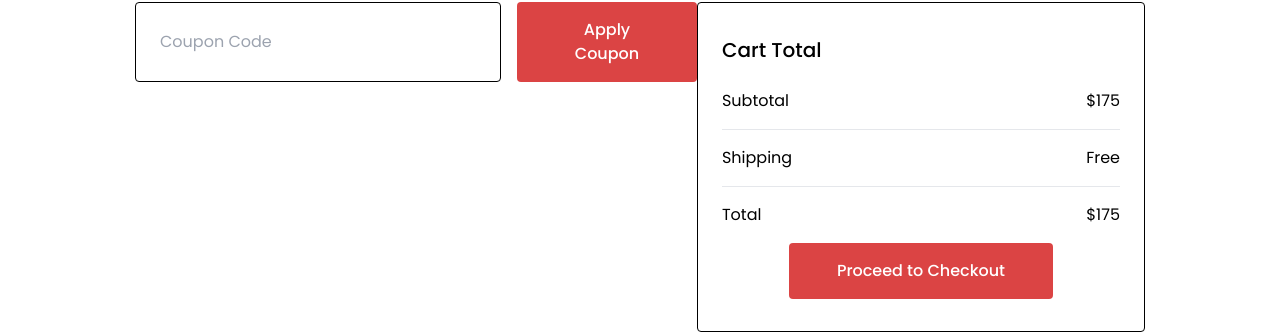
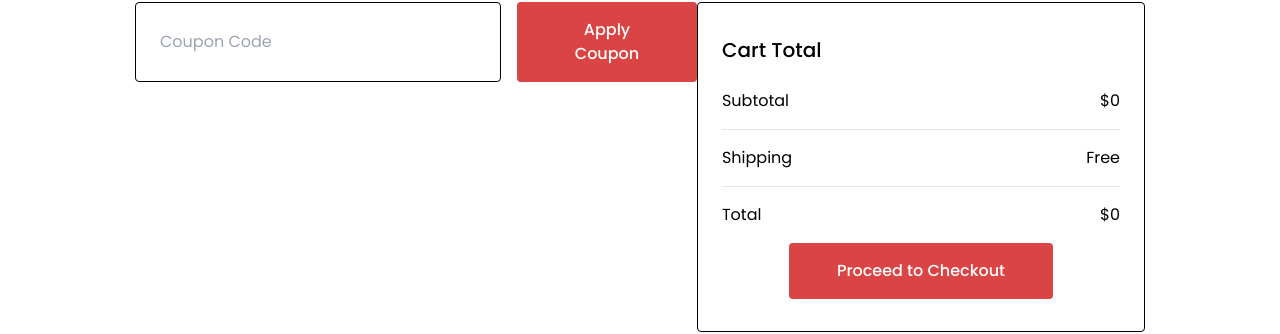
Before and after one commit to lajorr/react-ecom-full, a React (Vite) app: page /cart in a window 1280 px wide. Shown: the part 424-758 px from the top of the page. Built offline with nearby package versions, Linux system fonts and the light colour scheme.

Commit message:
cart add quantity

```diff
--- a/src/components/CartProducts.jsx
+++ b/src/components/CartProducts.jsx
@@ -1,8 +1,6 @@
 import React from "react";
-const CartProducts = ({ productList }) => {
+const CartProducts = ({ productList, updateQuantity }) => {
   const cartColumns = ["Product", "Price", "Quantity", "Subtotal"];
-
-
 
   return (
     <div className="mb-20">
@@ -21,13 +19,15 @@ const CartProducts = ({ productList }) => {
             const cartProduct = item.cartProduct;
             return (
               <CartProductTile
-                key={cartProduct.product?.id}
-                img={cartProduct.product?.image}
-                title={cartProduct.product?.title}
-                price={cartProduct.product?.price}
+                key={cartProduct.product.id}
+                img={cartProduct.product.image}
+                title={cartProduct.product.title}
+                price={cartProduct.product.price}
                 quantity={cartProduct.quantity}
-                subtotal={cartProduct.subtotal}
-                //* calc subtotal
+                subtotal={cartProduct.subTotal}
+                onQuantityChanged={(e) => {
+                  updateQuantity(cartProduct.product.id, e.target.value);
+                }}
               />
             );
           })}
@@ -45,7 +45,16 @@ const GridContainer = ({ children }) => {
   );
 };
 
-const CartProductTile = ({ title, img, price, quantity, subtotal }) => {
+const CartProductTile = ({
+  title,
+  img,
+  price,
+  quantity,
+  subtotal,
+  onQuantityChanged,
+}) => {
+  console.log("subtotal_tile", subtotal);
+
   return (
     <GridContainer>
       <div className="flex gap-5 items-center">
@@ -55,8 +64,10 @@ const CartProductTile = ({ title, img, price, quantity, subtotal }) => {
       <p>${price}</p>
       <input
         type="number"
+        min={1}
         defaultValue={quantity}
         className="w-[72px] border-2 text-center"
+        onChange={onQuantityChanged}
       />
       <p>${subtotal}</p>
     </GridContainer>
--- a/src/pages/Cart.jsx
+++ b/src/pages/Cart.jsx
@@ -1,19 +1,21 @@
-import React, { useContext } from "react";
+import React from "react";
 import Breadcrumbs from "../components/Breadcrumbs";
 import CartProducts from "../components/CartProducts";
 import MyButton from "../components/MyButton";
-import { CartContext } from "../provider/CartProvider";
+import { useCartContext } from "../provider/CartProvider";
 
 const Cart = () => {
-  const cartContext = useContext(CartContext);
-  const cartItems = cartContext?.cartItems;
-
+  const cartContext = useCartContext();
+  const cartItems = cartContext.cartItems;
 
   return (
     <>
       <Breadcrumbs path="Cart" />
       <div className="mx-[135px]">
-        <CartProducts productList={cartItems} />
+        <CartProducts
+          productList={cartItems}
+          updateQuantity={cartContext.updateQuantity}
+        />
         <div className="flex justify-between mb-[140px]">
           <div className="flex gap-4 h-min">
             <input
@@ -27,7 +29,7 @@ const Cart = () => {
             <h1 className="text-[20px] font-[500] mb-[24px]">Cart Total</h1>
             <div className="flex justify-between text-[16px]">
               <p>Subtotal</p>
-              <p>$175</p>
+              <p>${cartContext.calculateTotal()}</p>
             </div>
             <hr className="bg-black/40 my-4 " />
             <div className="flex justify-between text-[16px]">
@@ -37,7 +39,7 @@ const Cart = () => {
             <hr className="bg-black/40 my-4 " />
             <div className="flex justify-between text-[16px] mb-4">
               <p>Total</p>
-              <p>$175</p>
+              <p>${cartContext.calculateTotal()}</p>
             </div>
             <div className="flex justify-center">
               <MyButton>Proceed to Checkout</MyButton>
--- a/src/provider/CartProvider.jsx
+++ b/src/provider/CartProvider.jsx
@@ -1,4 +1,4 @@
-import React, { createContext, useState } from "react";
+import React, { createContext, useContext, useState } from "react";
 
 export const CartContext = createContext(null);
 
@@ -15,29 +15,72 @@ const CartProvider = ({ children }) => {
     if (existingItemIdx !== -1) {
       // product exists
       const updatedCartItems = cartItems.map((cartItem, idx) => {
+        const cartProduct = cartItem.cartProduct;
+
         if (idx === existingItemIdx) {
-          return {
+          const newQuantity = cartProduct.quantity + 1;
+          const updated = {
             cartProduct: {
-              product: cartItem.cartProduct.product,
-              quantity: cartItem.cartProduct.quantity + 1,
+              product: cartProduct.product,
+              quantity: newQuantity,
             },
           };
+          return CartWithSubTotal(updated);
+        } else {
+          return CartWithSubTotal(cartItem);
         }
-        return cartItem;
       });
       setCartItems(updatedCartItems);
     } else {
-      setCartItems((prev) => [...prev, item]);
+      const newItem = CartWithSubTotal(item);
+      setCartItems((prev) => [...prev, newItem]);
     }
   };
 
-  const calculateSubtotal = (item) => {
-    item.product.price * item.quantity;
+  const CartWithSubTotal = (item) => {
+    const cartProduct = item.cartProduct;
+    return {
+      cartProduct: {
+        product: cartProduct.product,
+        quantity: cartProduct.quantity,
+        subTotal: cartProduct.quantity * cartProduct.product.price,
+      },
+    };
+  };
+
+  const updateQuantity = (id, quantity) => {
+    console.log("udateing", id, quantity);
+    const updatedCartItems = cartItems.map((cartItem) => {
+      const cartProduct = cartItem.cartProduct;
+      if (cartProduct.product.id === id) {
+        const updated = {
+          cartProduct: {
+            product: cartProduct.product,
+            quantity,
+          },
+        };
+        return CartWithSubTotal(updated);
+      }
+      return cartItem;
+    });
+
+    setCartItems(updatedCartItems);
+  };
+
+  const calculateTotal = () => {
+    return cartItems.reduce((total, item) => {
+      return total + item.cartProduct.subTotal;
+    }, 0);
   };
 
   return (
     <CartContext.Provider
-      value={{ cartItems: cartItems, addToCart: addToCart }}
+      value={{
+        cartItems: cartItems,
+        addToCart: addToCart,
+        updateQuantity: updateQuantity,
+        calculateTotal: calculateTotal,
+      }}
     >
       {children}
     </CartContext.Provider>
@@ -45,3 +88,11 @@ const CartProvider = ({ children }) => {
 };
 
 export default CartProvider;
+
+export function useCartContext() {
+  const context = useContext(CartContext);
+  if (!context) {
+    throw new Error("useCartContext must be used within a CartProvider");
+  }
+  return context;
+}
```
